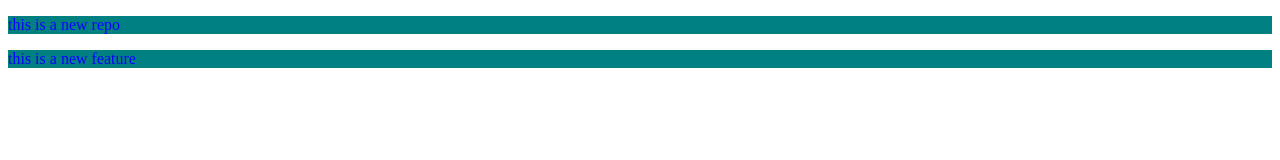
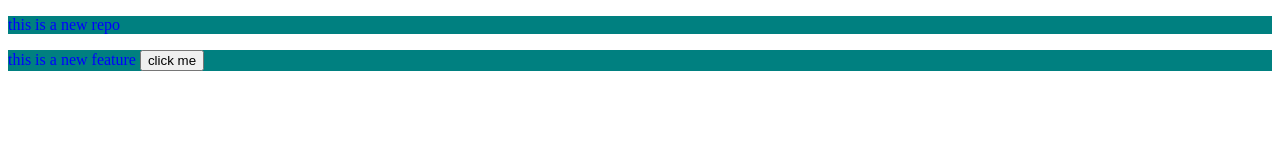
Before and after one commit to Willow-Dipu/localrepo, a plain HTML site: page index.html in a window 1280 px wide. Drawn offline with Linux system fonts and the light colour scheme.

Commit message:
add a button

```diff
--- a/index.html
+++ b/index.html
@@ -8,6 +8,6 @@
 </head>
 <body>
     <p>this is a new repo</p>
-    <p>this is a new feature</p>
+    <p>this is a new feature <button>click me </button></p>
 </body>
 </html>
```
